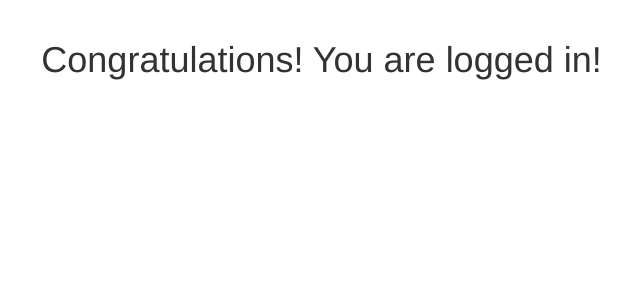
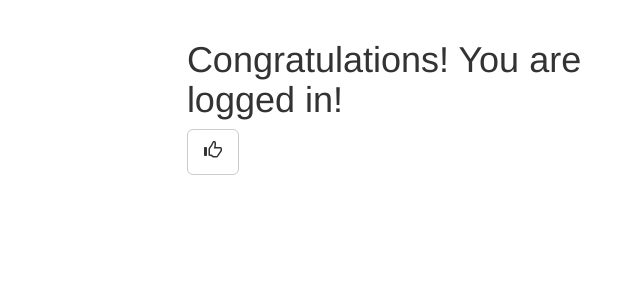
Before and after one commit to epf02013/calendarApp, a Flask app: template templates/logged_in.html in a window 1280 px wide. Shown: the part 52-352 px from the top of the page, without its empty margins (177-817 px from the left). Run offline with Flask 2, Linux system fonts and the light colour scheme; the template is opened without the code that fills it, so the values that code supplies are empty; parts of the project's set-up code (start-up, migrations or seed data) failed here and were passed over; some libraries are stand-ins or nearby versions.

Commit message:
Update logged_in.html
changed logged in page

```diff
--- a/templates/logged_in.html
+++ b/templates/logged_in.html
@@ -3,8 +3,15 @@
 {% block body %}
 
 
+<div class="row">
+  <div class="col-md-6 col-md-offset-2">
+    <h1>Congratulations! You are logged in!</h1>
+    <button type="button" class="btn btn-default btn-lg">
+      <span class="glyphicon glyphicon-thumbs-up"></span>
+    </button>
+  </div>
+</div>
 
-<h1>Congratulations! You are logged in!</h1>
 
 
 {% endblock %}
```
